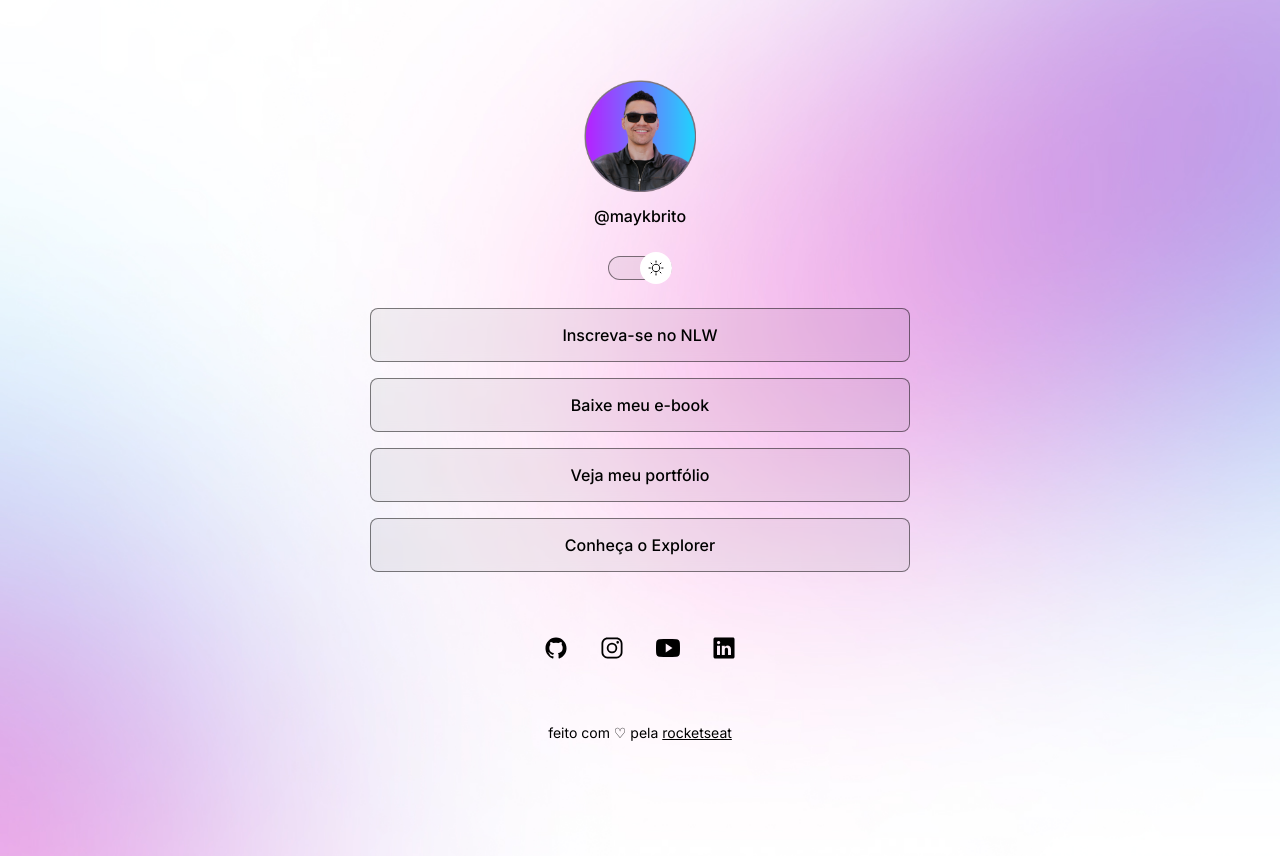
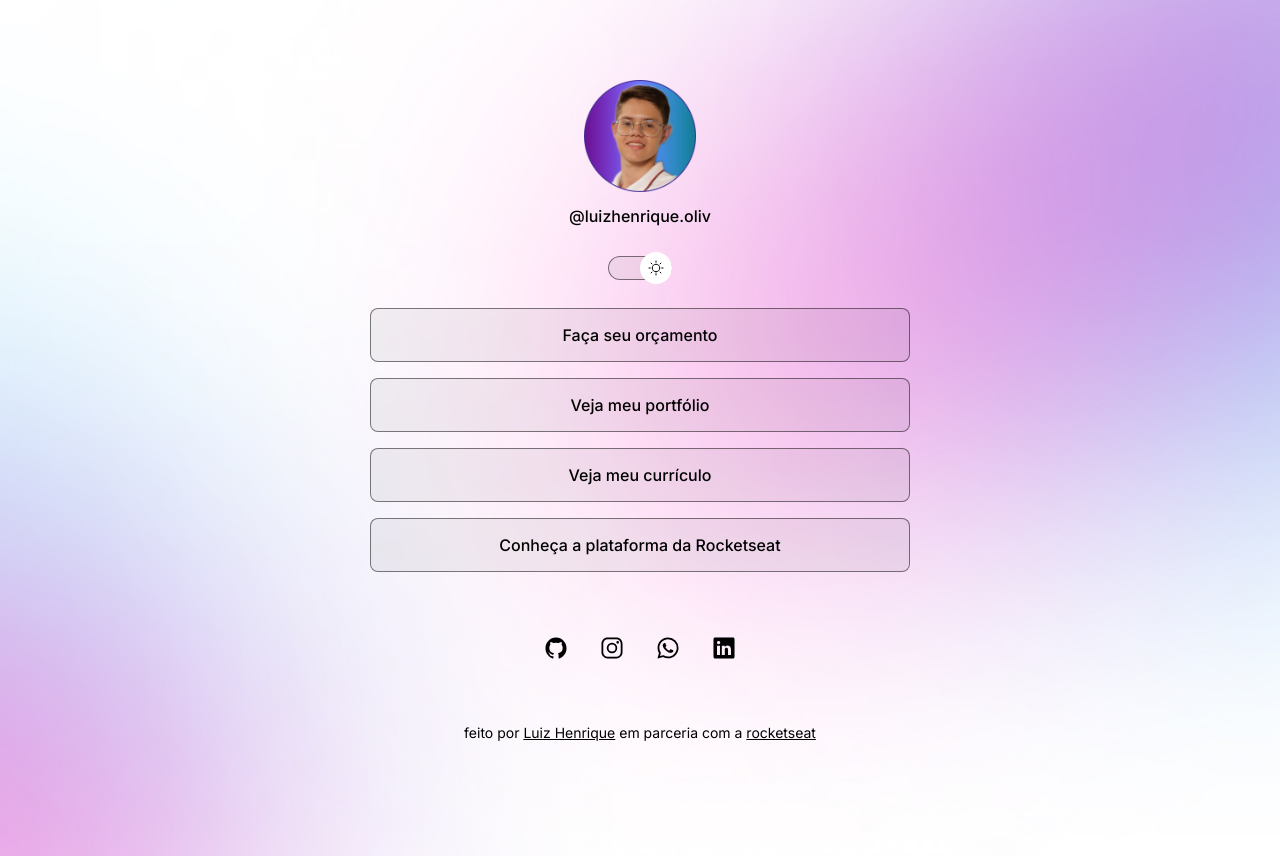
Before and after one commit to LuizHenrique111/Rocketseat-Project, a plain HTML site: page index.html in a window 1280 px wide. Both pictures are taken after a click on the element 640 px from the left and 267 px from the top of the page. Drawn offline with nearby package versions, Linux system fonts and the light colour scheme.

Commit message:
initial commit

```diff
--- a/index.html
+++ b/index.html
@@ -17,49 +17,58 @@
     <div id="container">
       <div id="profile">
         <img
-          src="./Assets/avatar.png"
-          alt="Foto do Mayk Brito sorrindo de óculos e fundo amarelo."
+          src="./Assets/perfil-dark.png"
+          alt="Foto de Luiz Henrique sorrindo."
         />
-        <p>@maykbrito</p>
+        <p>@luizhenrique.oliv</p>
       </div>
-    <div id="switch" onclick="toggleMode()">
-      <button></button>
-      <span></span>
-    </div>
+      <div id="switch" onclick="toggleMode()">
+        <button></button>
+        <span></span>
+      </div>
       <ul>
         <li>
-          <a href="#">Inscreva-se no NLW</a>
+          <a
+            href="https://wa.me/5583991586379?text=Olá,%20Quero%20fazer%20um%20orçamento!"
+            target="_blank"
+            >Faça seu orçamento</a
+          >
         </li>
         <li>
-          <a href="#">Baixe meu e-book</a>
-        </li>
-        <li>
-          <a href="https://github.com/maykbrito" target="_blank"
+          <a href="https://github.com/LuizHenrique111" target="_blank"
             >Veja meu portfólio</a
           >
         </li>
         <li>
-          <a href="https://app.rocketseat.com.br/?type=ALL" target="_blank"
-            >Conheça o Explorer</a
+          <a href="#">Veja meu currículo</a>
+        </li>
+        <li>
+          <a
+            href="https://www.rocketseat.com.br/?utm_source=google&utm_medium=cpc&utm_campaign=lead&utm_term=perpetuo&utm_content=institucional-lead-home-texto-lead-brandkws-none-none-institucional-none-none-br-google&gad_source=1&gclid=Cj0KCQiAvP-6BhDyARIsAJ3uv7ayU3pv8s0YNmB9hY_sBagBV8Tfw0l-18R5WBq1GEea_gvsMoX-8msaAgcwEALw_wcB"
+            target="_blank"
+            >Conheça a plataforma da Rocketseat</a
           >
         </li>
       </ul>
       <div id="social-links">
-        <a href="https://github.com/maykbrito" target="_blank"
+        <a href="https://github.com/LuizHenrique111" target="_blank"
           ><ion-icon name="logo-github"></ion-icon
         ></a>
-        <a href="https://instagram.com/maykbrito" target="_blank"
+        <a href="https://instagram.com/luizhenrique.oliv" target="_blank"
           ><ion-icon name="logo-instagram"></ion-icon
         ></a>
-        <a href="https://youtube.com/maykbrito" target="_blank"
-          ><ion-icon name="logo-youtube"></ion-icon
+        <a href="https://wa.me/5583991586379" target="_blank"
+          ><ion-icon name="logo-whatsapp"></ion-icon
         ></a>
-        <a href="https://linkedin.com/maykbrito" target="_blank"
+        <a
+          href="https://www.linkedin.com/in/luiz-henrique-moreira-de-oliveira-567aa2264/"
+          target="_blank"
           ><ion-icon name="logo-linkedin"></ion-icon
         ></a>
       </div>
       <footer>
-        feito com ♡ pela <a href="https://rocketseat.com.br">rocketseat</a>
+        feito por <a href="#">Luiz Henrique</a> em parceria com a
+        <a href="https://rocketseat.com.br">rocketseat</a>
       </footer>
     </div>
     <script
--- a/script.js
+++ b/script.js
@@ -8,9 +8,9 @@ function toggleMode() {
   // substituir a imagem
   if (html.classList.contains("light")) {
     // se tiver light mode, adicionar a imagem light
-    img.setAttribute("src", "./Assets/avatar-light.png")
+    img.setAttribute("src", "./Assets/perfil-light.png")
   } else {
     // se não tiver light mode, manter a imagem normal
-    img.setAttribute("src", "./Assets/avatar.png")
+    img.setAttribute("src", "./Assets/perfil-dark.png")
   }
 }
```
Also changed, not shown: Assets/avatar-light.png (deleted), Assets/avatar.png (deleted), Assets/perfil-dark.png (added), Assets/perfil-light.png (added), 1 other file.
